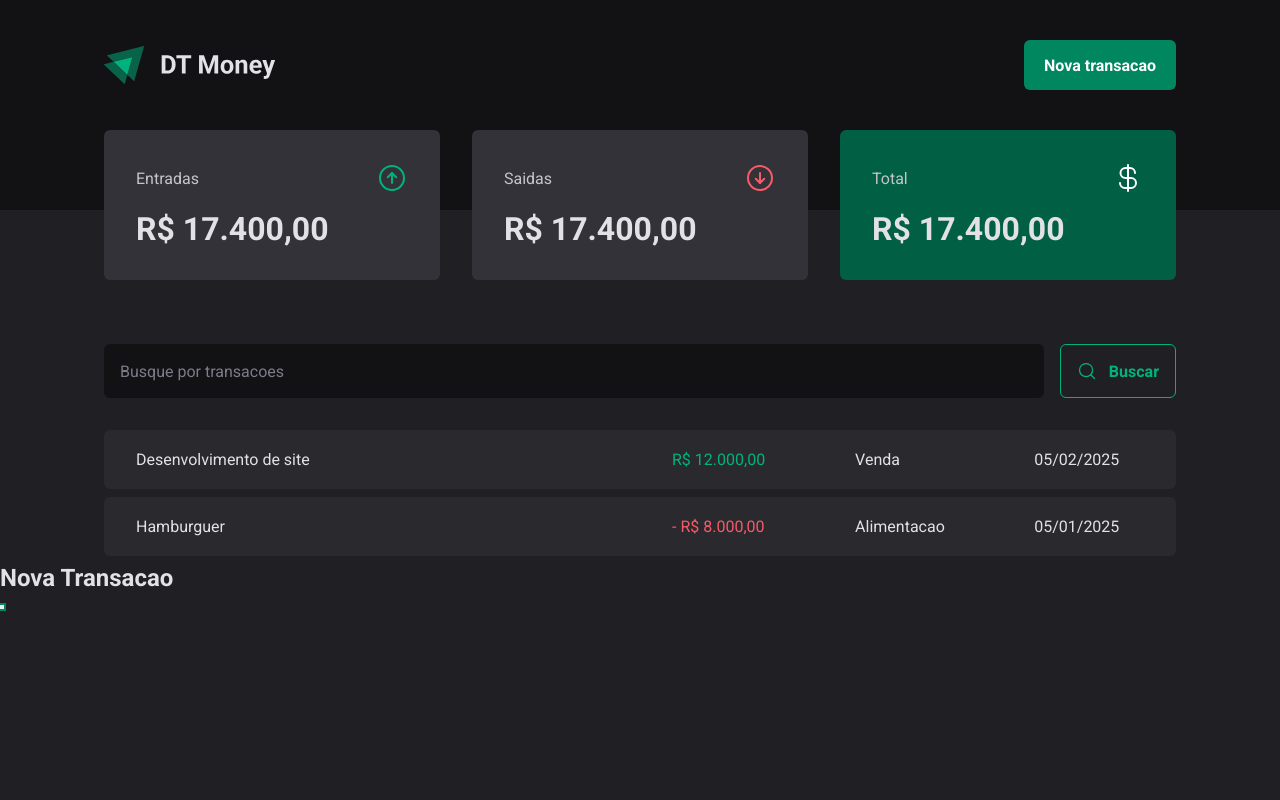
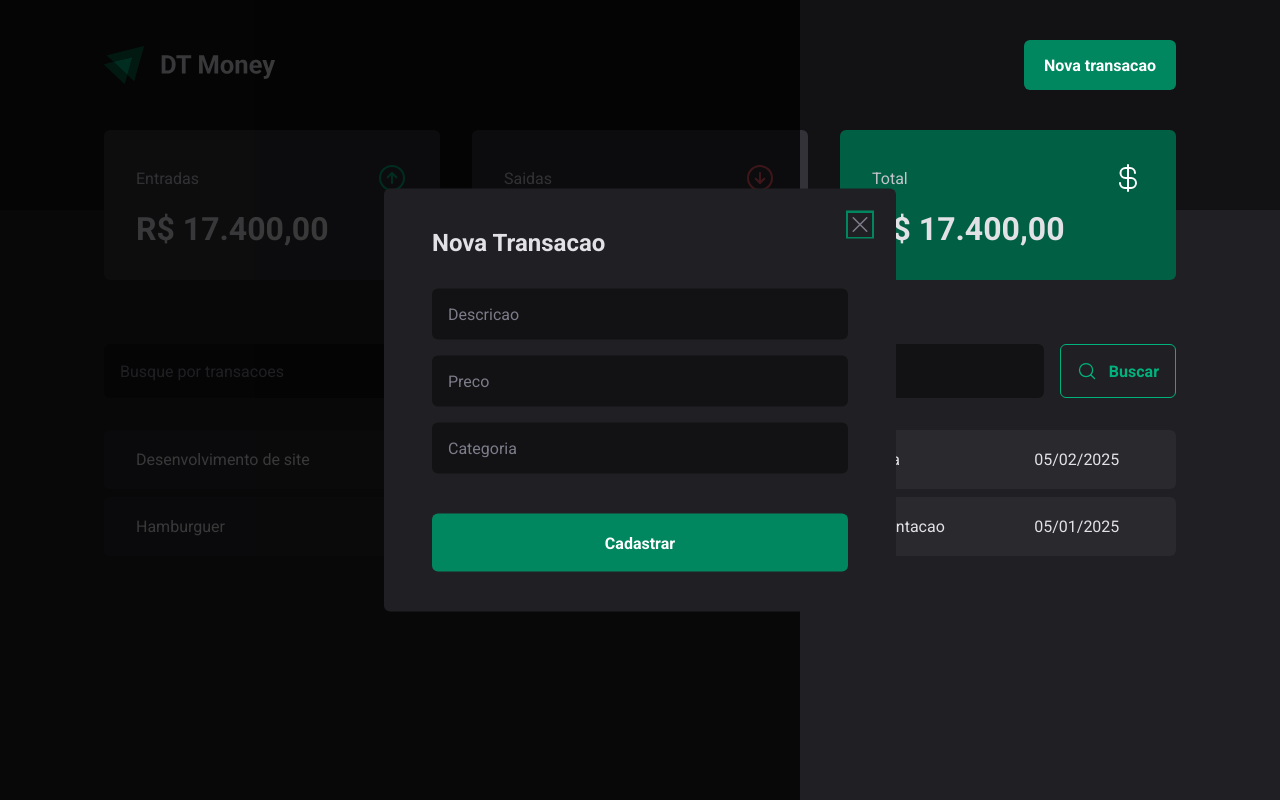
Before and after one commit to GabrielGoncalvesMendes/dt-money, a React (Vite) app: page / in a window 1280 px wide. Both pictures are taken after a click on the button "Nova transacao". Built offline with nearby package versions, Linux system fonts and the light colour scheme.

Commit message:
Styling transaction modal (#6)

```diff
--- a/src/components/Header/index.tsx
+++ b/src/components/Header/index.tsx
@@ -2,6 +2,7 @@
 import * as Dialog from '@radix-ui/react-dialog';
 
 import logoImg from '../../assets/Logo.svg';
+import { NewTransactionModal } from "../NewTransactionModal";
 
 export function Header() {
   return (
@@ -13,13 +14,8 @@
           <Dialog.Trigger asChild>
             <NewTransactionButton>Nova transacao</NewTransactionButton>
           </Dialog.Trigger>
-          <Dialog.Portal>
-            <Dialog.Overlay />
-            <Dialog.Content>
-              <Dialog.Title>Nova Transacao</Dialog.Title>
-              <Dialog.Close />
-            </Dialog.Content>
-          </Dialog.Portal>
+
+          <NewTransactionModal />
         </Dialog.Root>
       </HeaderContent>
     </HeaderConatiner>
--- /dev/null
+++ b/src/components/NewTransactionModal/index.tsx
@@ -0,0 +1,23 @@
+import * as Dialog from '@radix-ui/react-dialog';
+import { CloseButton, Content, Overlay } from './styles';
+import { X } from 'phosphor-react';
+
+export function NewTransactionModal() {
+  return (
+    <Dialog.Portal>
+      <Overlay />
+      <Content>
+        <Dialog.Title>Nova Transacao</Dialog.Title>
+        <CloseButton>
+          <X size={24} />
+        </CloseButton>
+        <form action=''>
+        <input type="text" placeholder='Descricao' required />
+        <input type="number" placeholder='Preco' required />
+        <input type="text" placeholder='Categoria' required />
+        <button type='submit'>Cadastrar</button>
+        </form>
+      </Content>
+    </Dialog.Portal>
+  );
+}
--- /dev/null
+++ b/src/components/NewTransactionModal/styles.ts
@@ -0,0 +1,71 @@
+import { styled } from "styled-components";
+import * as Dialog from '@radix-ui/react-dialog';
+
+
+export const Overlay = styled(Dialog.Overlay)`
+  position: fixed;
+  width: 100vh;
+  height: 100vh;
+  inset: 0;
+  background: rgba(0, 0, 0, 0.75);
+`;
+
+export const Content = styled(Dialog.Content)`
+  min-width: 32rem;
+  border-radius: 6px;
+  padding: 2.5rem 3rem;
+  background: ${props => props.theme['gray-800']};
+
+  position: fixed;
+  top: 50%;
+  left: 50%;
+  transform: translate(-50%, -50%);
+
+  form {
+    margin-top: 2rem;
+
+    display: flex;
+    flex-direction: column;
+    gap: 1rem;
+
+    input {
+      border-radius: 6px;
+      border: 0;
+      background: ${props => props.theme['gray-900']};
+      color: ${props => props.theme['gray-300']};
+      padding: 1rem;
+
+      &::placeholder {
+        color: ${props => props.theme['gray-500']};
+      }
+    }
+
+    button[type='submit'] {
+      height: 58px;
+      border: 0;
+      background: ${props => props.theme['green-500']};
+      color: ${props => props.theme.white};
+      font-weight: bold;
+      padding: 0 1.25rem;
+      border-radius: 6px;
+      margin-top: 1.5rem;
+      cursor: pointer;
+
+      &:hover {
+        background: ${props => props.theme['green-700']};
+        transition: background-color 0.2s;
+      }
+    }
+  }
+`;
+
+export const CloseButton = styled(Dialog.Close)`
+  position: absolute;
+  background: transparent;
+  border: 0;
+  top: 1.5rem;
+  right: 1.5rem;
+  line-height: 0;
+  cursor: pointer;
+  color: ${props => props.theme['gray-500']};
+`;
```
